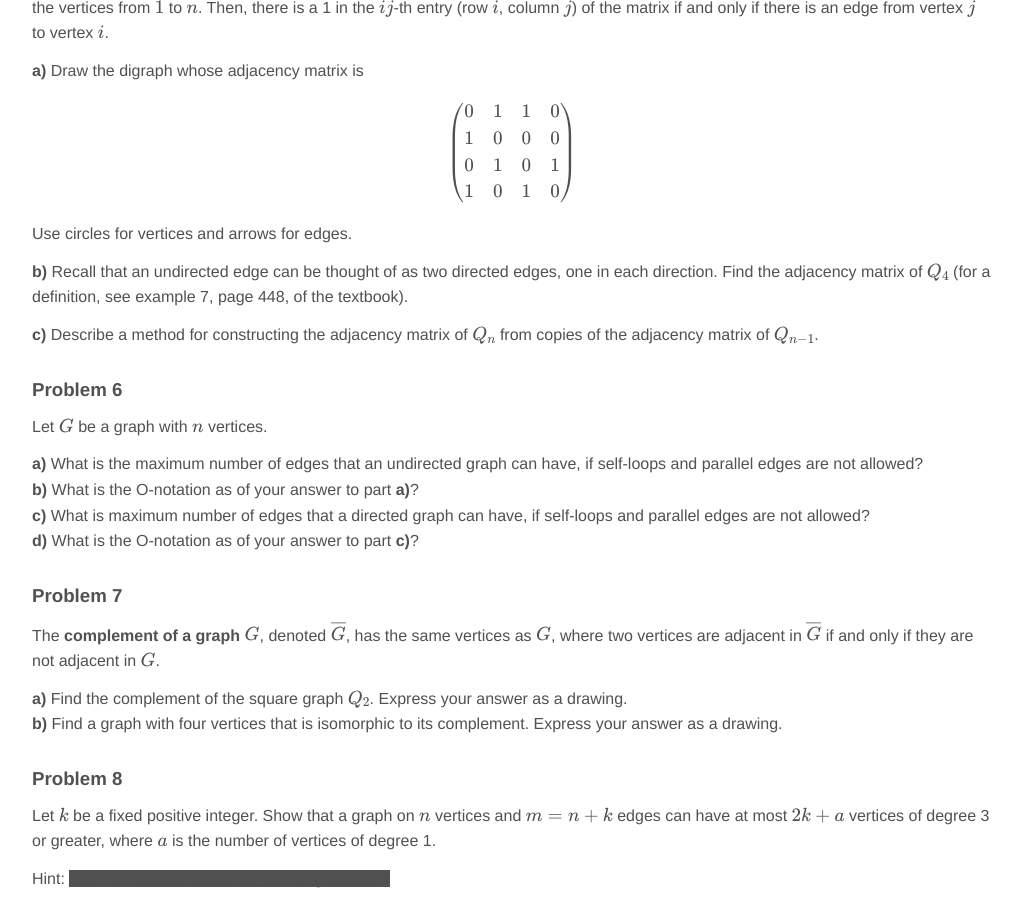
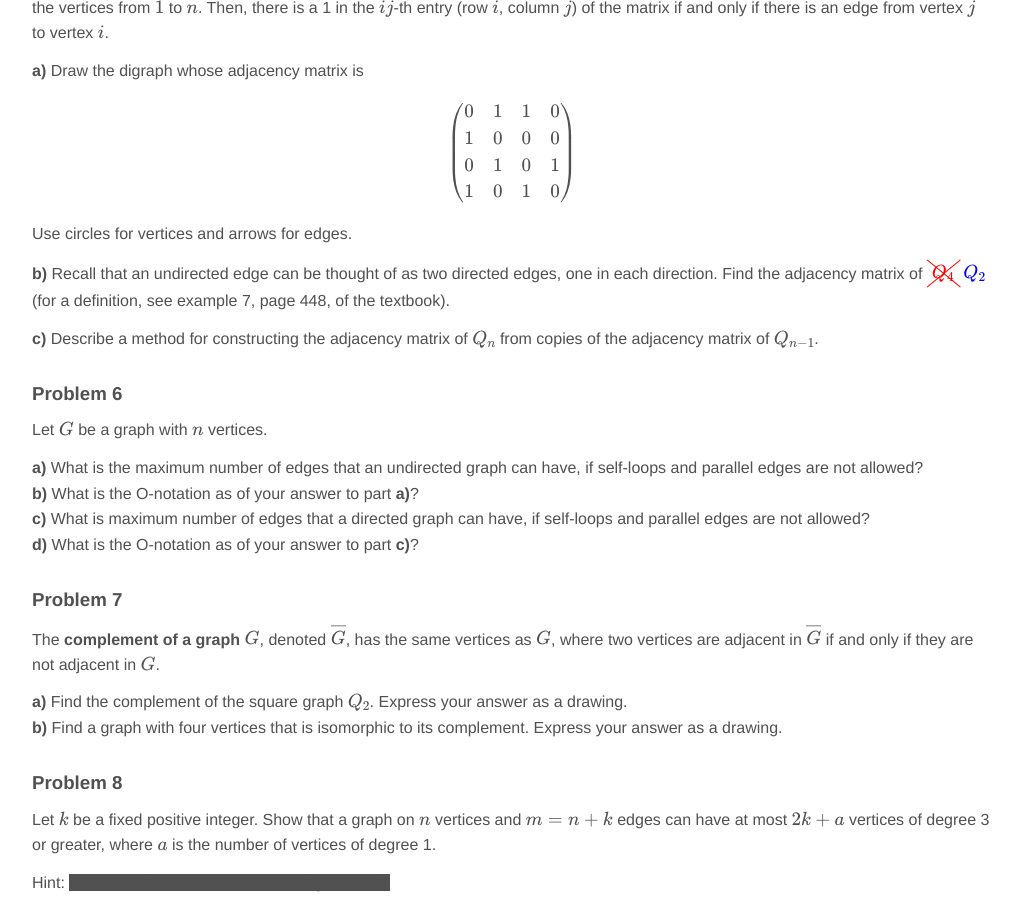
Before and after one commit to jnylam/jnylam.github.io, a Jekyll site: the page built from _courses/55/homework11.md, in a window 1280 px wide and 900 px high, scrolled down 1861 px. Shown: the whole window, without its empty margins (128-1150 px from the left). Built offline with Jekyll 4.4.1, drawn with Linux system fonts in a browser that asks for light colours; formulas are drawn with MathJax 3.

Commit message:
Update homework 11

```diff
--- a/_courses/55/homework11.md
+++ b/_courses/55/homework11.md
@@ -65,7 +65,7 @@ $$ \begin{pmatrix} 0 & 1 & 1 & 0 \\ 1 & 0 & 0 & 0 \\ 0 & 1 & 0 & 1 \\ 1 & 0 & 1
 
 Use circles for vertices and arrows for edges.
 
-__b)__ Recall that an undirected edge can be thought of as two directed edges, one in each direction. Find the adjacency matrix of $$Q_4$$ (for a definition, see example 7, page 448, of the textbook).
+__b)__ Recall that an undirected edge can be thought of as two directed edges, one in each direction. Find the adjacency matrix of $$\color{red}{\xcancel{Q_4}}$$ $$\color{blue}{Q_2}$$ (for a definition, see example 7, page 448, of the textbook).
 
 __c)__ Describe a method for constructing the adjacency matrix of $$Q_n$$ from copies of the adjacency matrix of $$Q_{n-1}$$.
 
```
